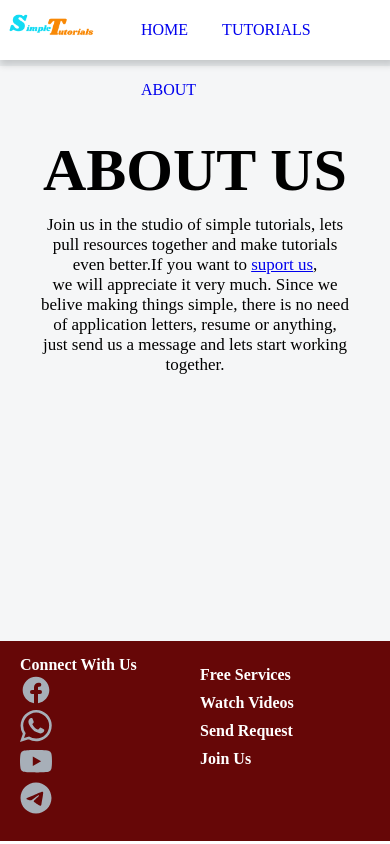
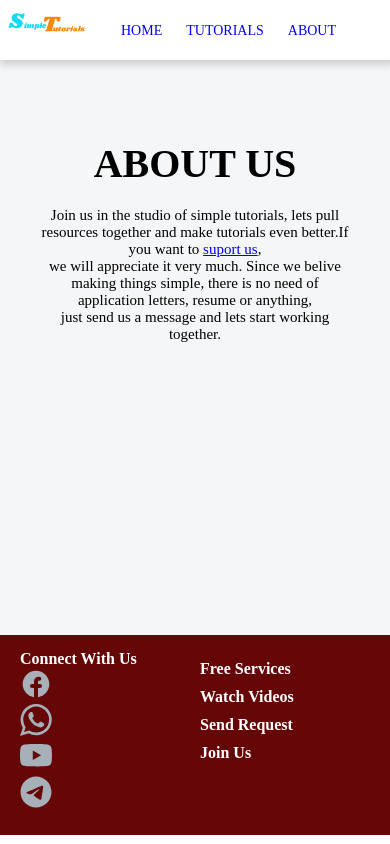
Before and after one commit to chrismankelvin/Simplesite, a PHP site: page /about.php in a window 390 px wide. Run offline with PHP 8.4, Linux system fonts and the light colour scheme.

Commit message:
mediascreen600px

```diff
--- a/header.php
+++ b/header.php
@@ -4,7 +4,7 @@
     <meta charset="UTF-8">
     <meta http-equiv="X-UA-Compatible" content="IE=edge">
     <meta name="viewport" content="width=device-width, initial-scale=1.0">
-    <link rel="stylesheet" href="./inc/style.css">
+    <link rel="stylesheet" href="./inc/style.css?v=1">
     <title></title>
 </head>
 <body>
--- a/inc/style.css
+++ b/inc/style.css
@@ -32,6 +32,7 @@
  .header nav ul li a{
     text-transform: uppercase;
     text-decoration: none;
+    font-size: 15px;
  }
  .main{
     background-color: rgb(245, 246, 247);
@@ -129,6 +130,54 @@ button:hover{
    font-weight: bold;
    text-transform: capitalize;
    color: #fff;
+}
+
+@media screen and (max-width: 600px) {
+   .header a img{
+      width: 100px;
+   }
+   .header nav ul li{
+      list-style: none;
+      line-height: 60px;
+      display: inline-block;
+      margin-left: 20px;
+   }
+   .header nav ul li a{
+      text-transform: uppercase;
+      text-decoration: none;
+      font-size: 14px;
+   }
+   .main .container h1{
+      text-align: center;
+      padding: 80px 0 20px 0;
+      font-size: 40px;
+   }
+   .main .container p{
+      text-align: center;
+      font-size: 15px;
+
+   }
+   .main .container .buts{
+      background-color: transparent;
+      width: 300px;
+      height: 70px;
+      margin: auto;
+      margin-top: 40px;
+    }
+    button{
+      width: 35%;
+      height: 40px;
+      margin: 10px 10px 10px 12px;
+      border: 2px  solid #0cf5c2ee;
+      background-color: transparent;
+      border-radius: 20px;
+      box-shadow: 2px 3px 7px 4px rgba(0, 0, 0, 0.158);
+      transform: translateX(15px);
+   }
+   button a{
+      text-decoration: none;
+      font-size: 10px;
+   }
 
 
 }
```
